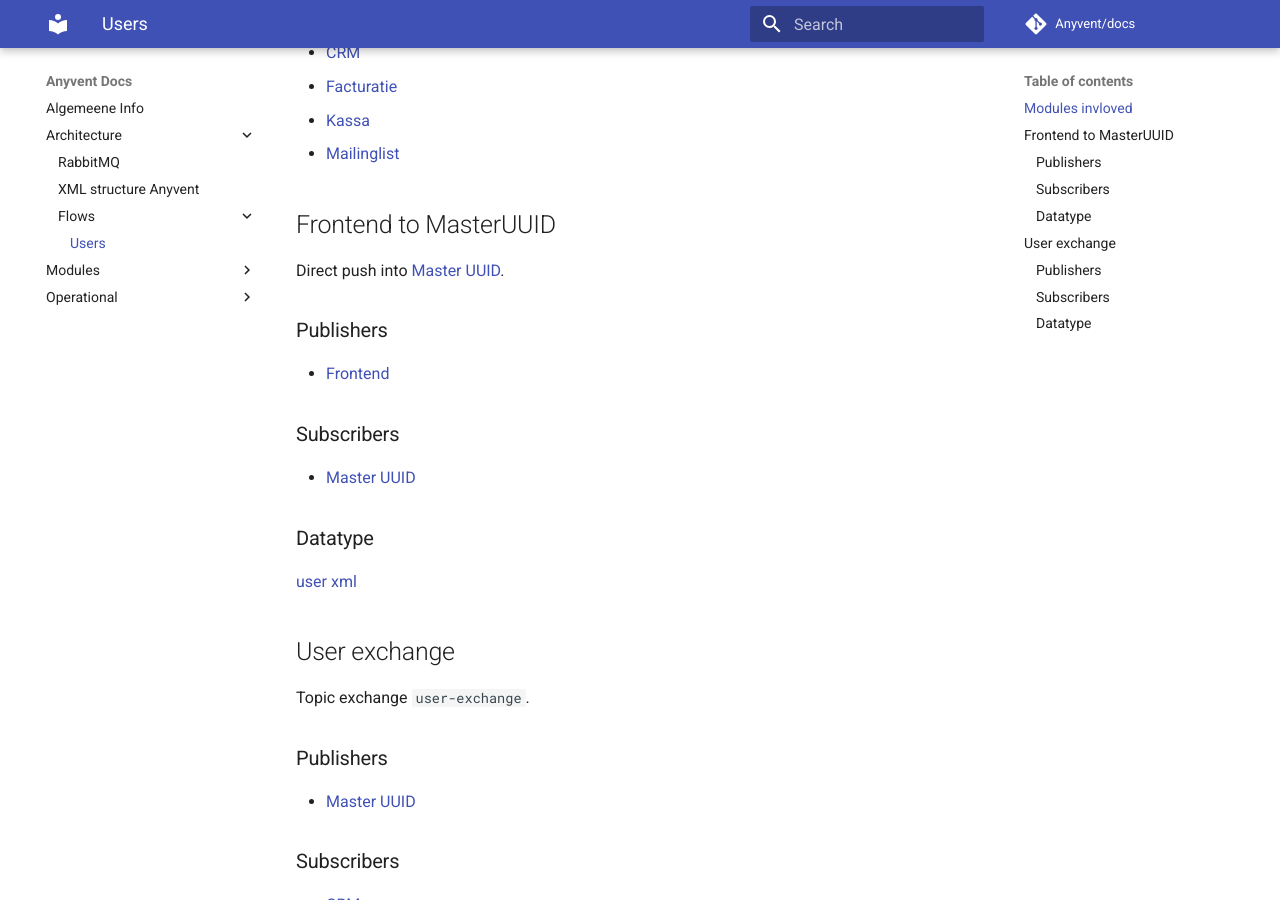
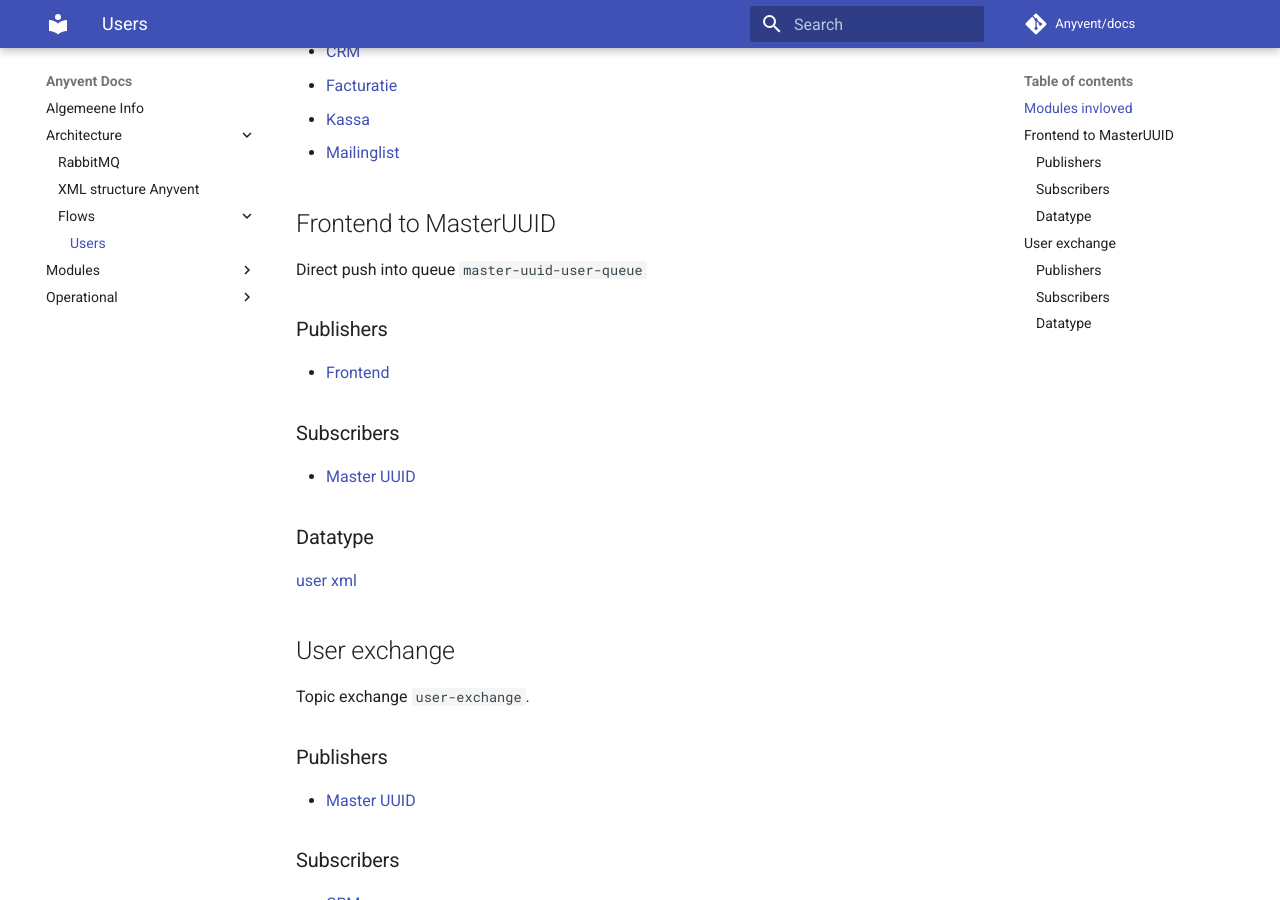
Before and after one commit to seppeconinx/docs, an MkDocs documentation site: the page built from docs/architecture/flows/users.md, in a window 1280 px wide and 900 px high, scrolled down 827 px. Built offline with MkDocs 1.6.1 and Material for MkDocs 9.7.7, drawn with Linux system fonts in a browser that asks for light colours; comment, search, counter and statistics services are not loaded.

Commit message:
updated que name for masteruuid

```diff
--- a/docs/architecture/flows/users.md
+++ b/docs/architecture/flows/users.md
@@ -10,7 +10,7 @@
 - [Mailinglist](http://anyvent.github.io/docs/modules/Mailinglist)
 
 ## Frontend to MasterUUID
-Direct push into [Master UUID](http://anyvent.github.io/docs/modules/Master UUID).
+Direct push into queue `master-uuid-user-queue`
 
 ### Publishers
 - [Frontend](http://anyvent.github.io/docs/modules/Frontend)
```
Also changed, not shown: docs/architecture/flows/img/user_create.svg, 1 other file.
